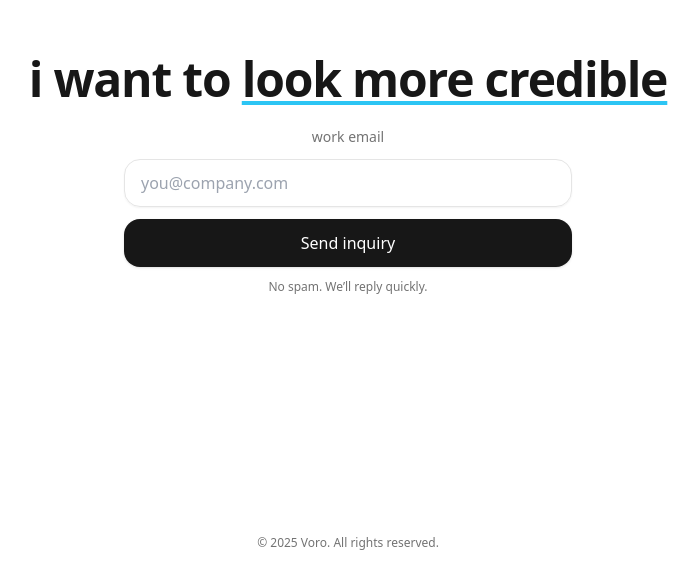
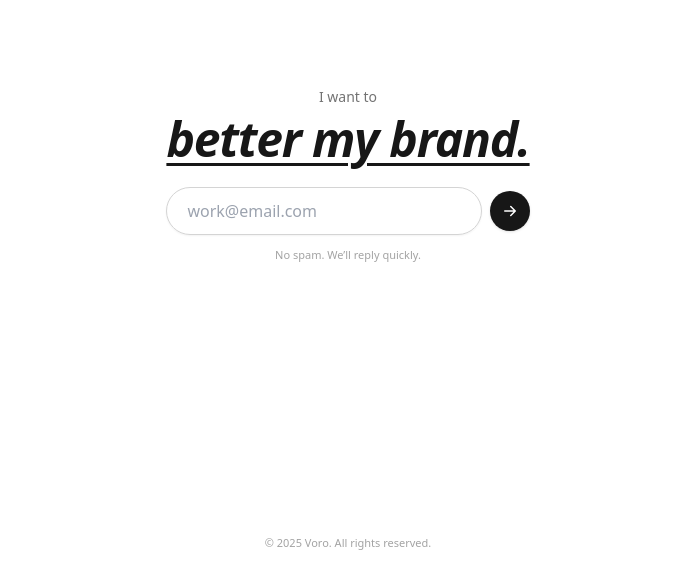
Before and after one commit to reedpafford/voro-ink, a Next.js app: page / in a window 1280 px wide. Shown: the part 225-800 px from the top of the page, without its empty margins (292-991 px from the left). Built offline with nearby package versions, Linux system fonts and the light colour scheme.

Commit message:
ui: match minimal hero + pill input + round send + centered thank-you

```diff
--- a/package.json
+++ b/package.json
@@ -9,6 +9,7 @@
     "lint": "next lint"
   },
   "dependencies": {
+    "@vercel/analytics": "^1.5.0",
     "framer-motion": "^10",
     "jose": "^5",
     "next": "^15.5.2",
--- a/src/app/page.tsx
+++ b/src/app/page.tsx
@@ -1,17 +1,16 @@
-import RotatingPitch from "@/components/RotatingPitch";
+import HeroHeading from "@/components/HeroHeading";
 import EmailForm from "@/components/EmailForm";
 
 export default function Page() {
   return (
-    <main className="container min-h-screen grid place-items-center">
-      <section className="py-24 text-center">
-        <div className="space-y-6">
-          <RotatingPitch />
-          <EmailForm />
-        </div>
+    <main className="min-h-screen grid place-items-center">
+      <section className="text-center">
+        <HeroHeading />
+        <EmailForm />
       </section>
-      <footer className="absolute bottom-6 left-0 right-0 text-center text-xs text-neutral-500">
-        © {new Date().getFullYear()} {process.env.SITE_NAME ?? "Voro"}. All rights reserved.
+
+      <footer className="fixed bottom-6 left-0 right-0 text-center text-[11px] text-neutral-400">
+        © {new Date().getFullYear()} Voro. All rights reserved.
       </footer>
     </main>
   );
--- a/src/components/EmailForm.tsx
+++ b/src/components/EmailForm.tsx
@@ -1,4 +1,5 @@
 "use client";
+
 import { useState } from "react";
 
 export default function EmailForm() {
@@ -6,17 +7,14 @@ export default function EmailForm() {
   const [loading, setLoading] = useState(false);
   const [ok, setOk] = useState(false);
   const [err, setErr] = useState<string | null>(null);
-  const [t0] = useState(() => Date.now()); // for "too fast" spam guard
+  const [t0] = useState(() => Date.now()); // anti-bot: too-fast guard
 
-  async function submit(e: React.FormEvent) {
-    e.preventDefault();
+  async function submit(e?: React.FormEvent) {
+    e?.preventDefault();
     setErr(null);
 
-    // basic validation
     const valid = /^[^\s@]+@[^\s@]+\.[^\s@]+$/.test(email);
     if (!valid) return setErr("Please enter a valid email.");
-
-    // too-fast submission (likely bot)
     if (Date.now() - t0 < 1200) return setErr("Please try again.");
 
     setLoading(true);
@@ -27,8 +25,8 @@ export default function EmailForm() {
         body: JSON.stringify({ email, hp: "" }),
       });
       const j = await r.json();
-      if (j.ok) setOk(true);
-      else setErr("Something went wrong. Try again.");
+      setOk(!!j.ok);
+      if (!j.ok) setErr("Something went wrong. Try again.");
     } catch {
       setErr("Network error. Try again.");
     } finally {
@@ -38,14 +36,13 @@ export default function EmailForm() {
 
   if (ok) {
     return (
-      <div className="mt-10 max-w-md mx-auto text-center space-y-3">
-        <h2 className="text-2xl font-semibold">Thanks — check your inbox</h2>
-        <p className="text-neutral-600">
-          We’ve sent a short intake form to{" "}
-          <span className="font-medium">{email}</span>. Fill it out so we can
-          reply with the right plan and estimate.
+      <div className="w-full text-center mt-10">
+        <h2 className="text-xl sm:text-2xl font-semibold">
+          Thank you for reaching out
+        </h2>
+        <p className="mt-2 text-sm text-neutral-600">
+          We have received your inquiry and will reach out shortly
         </p>
-        <div aria-live="polite" className="sr-only">Email sent</div>
       </div>
     );
   }
@@ -53,46 +50,47 @@ export default function EmailForm() {
   return (
     <form
       onSubmit={submit}
-      className="mt-8 flex flex-col gap-3 max-w-md mx-auto"
+      className="mt-6 w-full max-w-xl mx-auto"
       aria-label="Inquiry form"
     >
-      <label htmlFor="email" className="text-sm text-neutral-500">
-        work email
-      </label>
+      {/* Input + round submit button */}
+      <div className="flex items-center gap-2">
         <input
-        id="email"
           type="email"
           inputMode="email"
           autoComplete="email"
-        placeholder="you@company.com"
+          placeholder="work@email.com"
           value={email}
           onChange={(e) => setEmail(e.target.value)}
-        className="h-12 rounded-2xl border border-neutral-200 dark:border-neutral-800 px-4 bg-white/80 dark:bg-neutral-900/80 shadow-sm"
+          className="h-12 flex-1 rounded-full border border-neutral-300 px-5 bg-white/80 shadow-sm focus:outline-none focus:ring-2 focus:ring-neutral-900"
           required
         />
-      {/* honeypot - hidden field to catch bots */}
-      <input
-        type="text"
-        name="company"
-        tabIndex={-1}
-        autoComplete="off"
-        className="hidden"
-        aria-hidden="true"
-      />
-
         <button
           type="submit"
           disabled={loading}
-        className="h-12 rounded-2xl bg-neutral-900 text-white dark:bg-white dark:text-neutral-900 font-medium shadow hover:opacity-90 disabled:opacity-70"
+          aria-label="Send inquiry"
+          className="shrink-0 h-10 w-10 rounded-full bg-neutral-900 text-white grid place-items-center shadow hover:opacity-90 disabled:opacity-70"
+          onClick={() => void 0}
         >
-        {loading ? "Sending…" : "Send inquiry"}
+          {/* Arrow icon */}
+          <svg width="18" height="18" viewBox="0 0 24 24" fill="none" aria-hidden="true">
+            <path d="M5 12h12M13 6l6 6-6 6" stroke="currentColor" strokeWidth="2" strokeLinecap="round" strokeLinejoin="round"/>
+          </svg>
         </button>
-      {err && <p role="alert" className="text-red-600">{err}</p>}
-      <p className="text-xs text-neutral-500">No spam. We’ll reply quickly.</p>
+      </div>
 
-      <div aria-live="polite" className="sr-only">
-        {err ? "Error" : ""}
-      </div>
+      {err && (
+        <p role="alert" className="mt-2 text-sm text-red-600 text-center">
+          {err}
+        </p>
+      )}
+
+      <p className="mt-3 text-center text-[11px] text-neutral-400">
+        No spam. We’ll reply quickly.
+      </p>
+
+      {/* submit when pressing Enter in the field */}
+      <input type="submit" hidden onClick={() => submit()} />
     </form>
   );
 }
--- /dev/null
+++ b/src/components/HeroHeading.tsx
@@ -0,0 +1,13 @@
+// src/components/HeroHeading.tsx
+export default function HeroHeading() {
+  return (
+    <div className="text-center">
+      <p className="mb-2 text-sm text-neutral-500">I want to</p>
+      <h1 className="text-4xl sm:text-5xl font-black italic tracking-tight leading-tight">
+        <span className="underline underline-offset-[6px] decoration-[3px] decoration-[rgb(var(--color-brand))]">
+          better my brand.
+        </span>
+      </h1>
+    </div>
+  );
+}
```
Also changed, not shown: 1 other file (tests, documents, lock files or other folders). Lines whose indentation alone changed are shown as unchanged.
